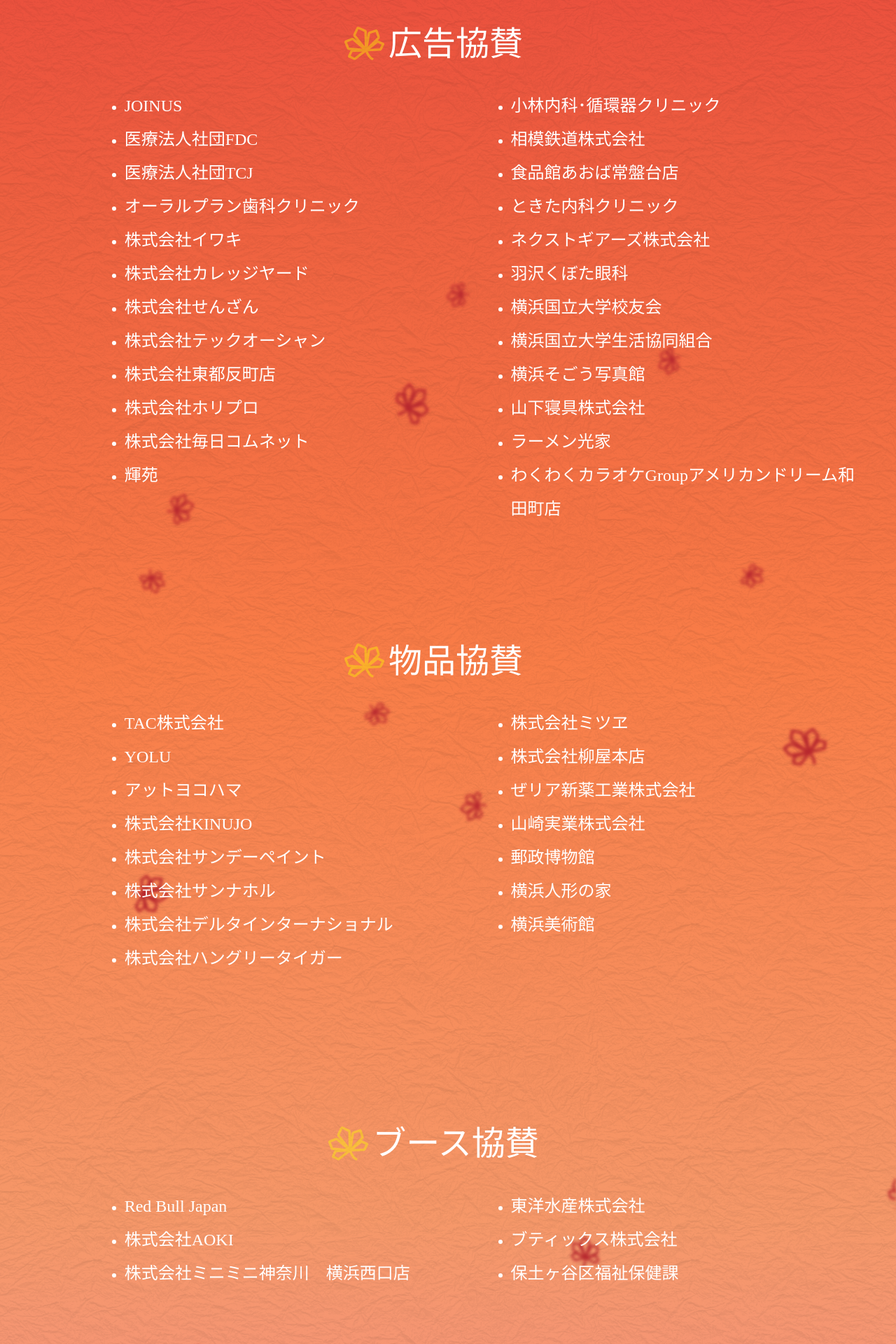
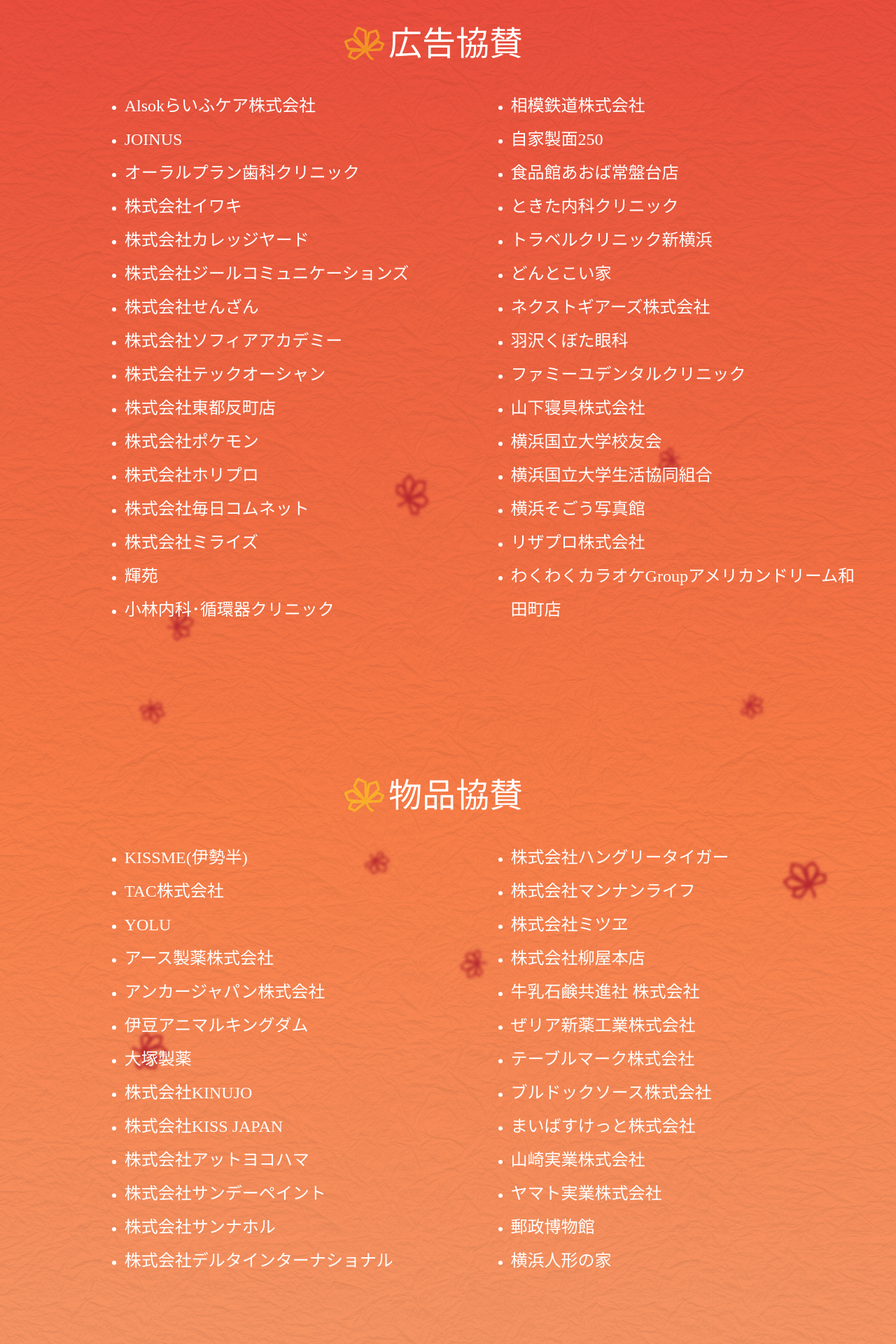
Before and after one commit to ynufes-tech/ynufes-tokiwa25, a Nuxt app: page /sponsors in a window 1280 px wide. Shown: the part 640-2560 px from the top of the page at 70% size. Built offline with nearby package versions, Linux system fonts and the light colour scheme; a web font is replaced by a local one.

Commit message:
協賛ページ

```diff
--- a/pages/sponsors/index.vue
+++ b/pages/sponsors/index.vue
@@ -24,31 +24,38 @@ useHead({
       </div>
       <div class="company">
         <ul class="company-left" style="list-style-type: disc;  line-height: 2;">
+          <li>Alsokらいふケア株式会社</li>
           <li>JOINUS</li>
-          <li>医療法人社団FDC</li>
-          <li>医療法人社団TCJ</li>
           <li>オーラルプラン歯科クリニック</li>
           <li>株式会社イワキ</li>
           <li>株式会社カレッジヤード</li>
+          <li>株式会社ジールコミュニケーションズ</li>
           <li>株式会社せんざん</li>
+          <li>株式会社ソフィアアカデミー</li>
           <li>株式会社テックオーシャン</li>
           <li>株式会社東都反町店</li>
+          <li>株式会社ポケモン</li>
           <li>株式会社ホリプロ</li>
           <li>株式会社毎日コムネット</li>
+          <li>株式会社ミライズ</li>
           <li>輝苑</li>
+          <li>小林内科･循環器クリニック</li>
         </ul>
         <ul class="company-right" style="list-style-type: disc;  line-height: 2;">
-          <li>小林内科･循環器クリニック</li>
           <li>相模鉄道株式会社</li>
+          <li>自家製面250</li>
           <li>食品館あおば常盤台店</li>
           <li>ときた内科クリニック</li>
+          <li>トラベルクリニック新横浜</li>
+          <li>どんとこい家</li>
           <li>ネクストギアーズ株式会社</li>
           <li>羽沢くぼた眼科</li>
+          <li>ファミーユデンタルクリニック</li>
+          <li>山下寝具株式会社</li>
           <li>横浜国立大学校友会</li>
           <li>横浜国立大学生活協同組合</li>
           <li>横浜そごう写真館</li>
-          <li>山下寝具株式会社</li>
-          <li>ラーメン光家</li>
+          <li>リザプロ株式会社</li>
           <li>わくわくカラオケGroupアメリカンドリーム和田町店</li>
         </ul>
       </div>
@@ -58,23 +65,34 @@ useHead({
       </div>
       <div class="company">
         <ul class="company-left" style="list-style-type: disc;  line-height: 2;">
+          <li>KISSME(伊勢半)</li>
           <li>TAC株式会社</li>
           <li>YOLU</li>
-          <li>アットヨコハマ</li>
+          <li>アース製薬株式会社</li>
+          <li>アンカージャパン株式会社</li>
+          <li>伊豆アニマルキングダム</li>
+          <li>大塚製薬</li>
           <li>株式会社KINUJO</li>
+          <li>株式会社KISS JAPAN</li>
+          <li>株式会社アットヨコハマ</li>
           <li>株式会社サンデーペイント</li>
           <li>株式会社サンナホル</li>
           <li>株式会社デルタインターナショナル</li>
-          <li>株式会社ハングリータイガー</li>
         </ul>
         <ul class="company-right" style="list-style-type: disc;  line-height: 2;">
+          <li>株式会社ハングリータイガー</li>
+          <li>株式会社マンナンライフ</li>
           <li>株式会社ミツヱ</li>
           <li>株式会社柳屋本店</li>
+          <li>牛乳石鹸共進社 株式会社</li>
           <li>ぜリア新薬工業株式会社</li>
+          <li>テーブルマーク株式会社</li>
+          <li>ブルドックソース株式会社</li>
+          <li>まいばすけっと株式会社</li>
           <li>山崎実業株式会社</li>
+          <li>ヤマト実業株式会社</li>
           <li>郵政博物館</li>
           <li>横浜人形の家</li>
-          <li>横浜美術館</li>
         </ul>
       </div>
       <div class="subtitle-rapper">
@@ -83,27 +101,28 @@ useHead({
       </div>
       <div class="company">
         <ul class="company-left" style="list-style-type: disc;  line-height: 2;">
-          <li>Red Bull Japan</li>
           <li>株式会社AOKI</li>
-          <li>株式会社ミニミニ神奈川　横浜西口店</li>
+          <li>株式会社ミニミニ神奈川 横浜西口店</li>
+          <li>東洋水産株式会社</li>
         </ul>
         <ul class="company-right" style="list-style-type: disc;  line-height: 2;">
-          <li>東洋水産株式会社</li>
           <li>ブティックス株式会社</li>
-          <li>保土ヶ谷区福祉保健課</li>
+          <li>保土ケ谷区福祉保健課</li>
+          <li>レッドブル・ジャパン株式会社</li>
         </ul>
       </div>
       <div class="subtitle-rapper">
         <img src="~/assets/images/title_leaf.svg" id="leftside" alt="" />
-        <p class="subtitle">寄付　</p>
+        <p class="subtitle">個人協賛・地域協賛　</p>
       </div>
       <div class="company">
         <ul class="company-left" style="list-style-type: disc;  line-height: 2;">
-          <li>経済･経営学部、社会科学系大学院同窓会　富丘会</li>
+          <li>経済･経営学部、社会科学系大学院同窓会 富丘会</li>
           <li>常盤台地区連合町内会</li>
         </ul>
         <ul class="company-right" style="list-style-type: disc;  line-height: 2;">
           <li>有限会社現代不動産</li>
+          <li>横浜銀行 和田町支店</li>
         </ul>
       </div>
   </div>
@@ -170,6 +189,8 @@ useHead({
 @media screen and (max-width: 600px) {
   .company {
     flex-direction: column;  /* 横→縦に切り替え */
+    padding-right: 5%;
+    padding-left: 5%;
   }
 }
 
```
